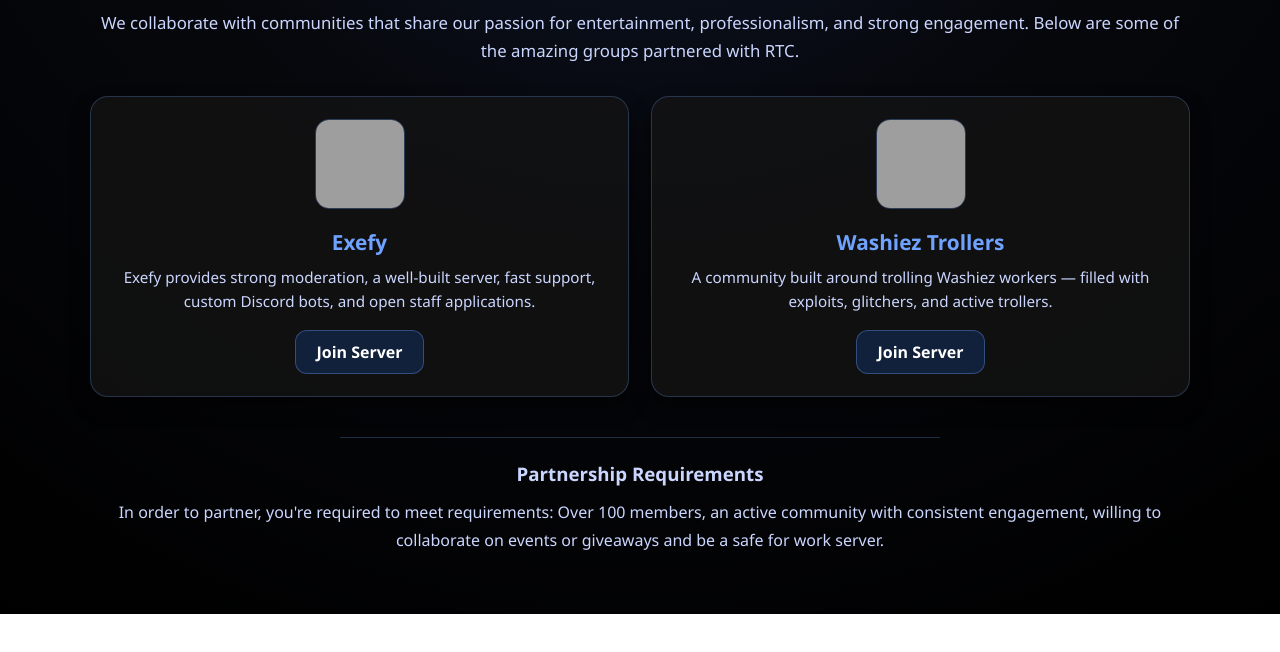
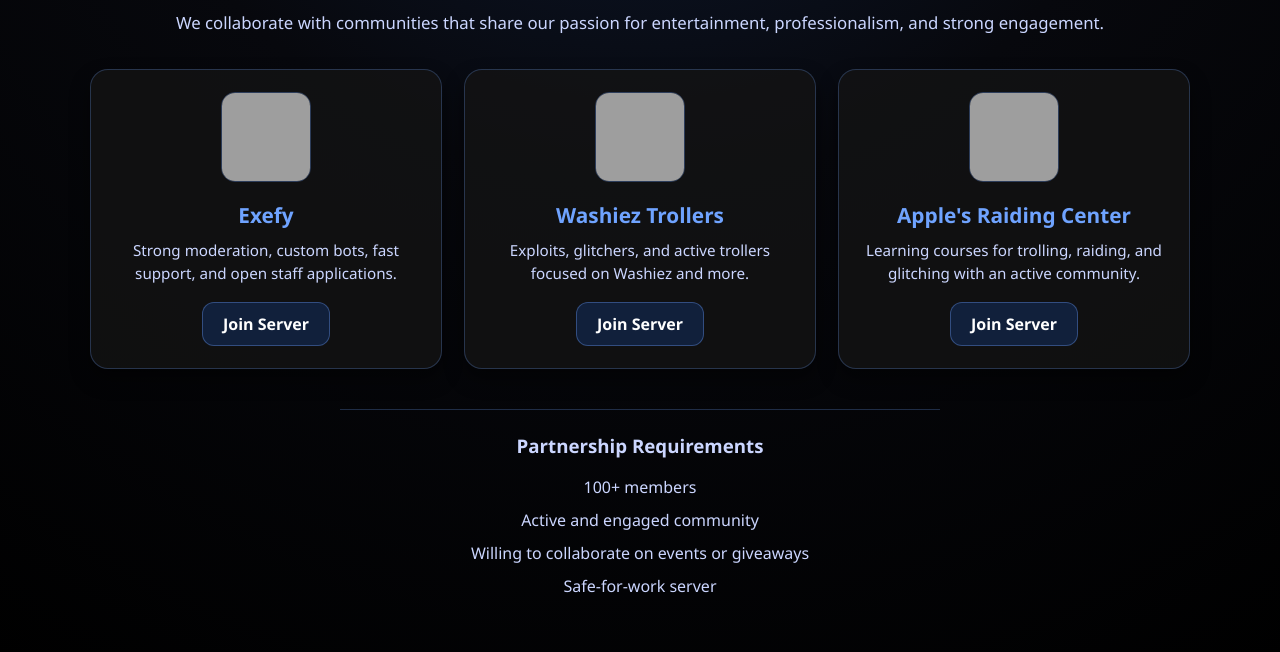
Before and after one commit to honestly-mas/rtc, a plain HTML site: page partners/index.html in a window 1280 px wide. Shown: the part 362-1014 px from the top of the page. Before the commit the page ends 976 px from the top, so only its background shows below. Drawn offline with Linux system fonts and the light colour scheme; grey boxes are pictures that could not be loaded.

Commit message:
rblx.xyz/partners

```diff
--- a/partners/index.html
+++ b/partners/index.html
@@ -98,8 +98,7 @@
 main {
   width: 100%;
   display: flex;
-  flex-direction: column;
-  align-items: center;
+  justify-content: center;
   padding: 140px 20px 60px;
 }
 
@@ -128,7 +127,6 @@
   display: grid;
   grid-template-columns: repeat(auto-fit, minmax(260px, 1fr));
   gap: 22px;
-  margin-top: 10px;
 }
 
 .partner-card {
@@ -197,12 +195,11 @@
 
 .requirements ul {
   list-style: none;
-  margin-top: 10px;
+  margin-top: 12px;
 }
 
 .requirements li {
   margin-bottom: 6px;
-  font-size: 0.97rem;
 }
 
 /* ===== RESPONSIVE ===== */
@@ -212,6 +209,7 @@
 }
 </style>
 </head>
+
 <body>
 
 <header>
@@ -239,31 +237,29 @@
     <h1>Our Partners</h1>
     <p class="description">
       We collaborate with communities that share our passion for entertainment, professionalism, and strong engagement.
-      Below are some of the amazing groups partnered with RTC.
     </p>
 
     <div class="partners">
 
-      <!-- Partner 1 -->
       <div class="partner-card">
-        <img src="https://rblx.xyz/images/placeholder.png" alt="Exefy">
+        <img src="https://rblx.xyz/images/placeholder.png">
         <h3>Exefy</h3>
-        <p>
-          Exefy provides strong moderation, a well-built server, fast support,
-          custom Discord bots, and open staff applications.
-        </p>
+        <p>Strong moderation, custom bots, fast support, and open staff applications.</p>
         <a href="https://discord.gg/MgtrVN23ya" target="_blank">Join Server</a>
       </div>
 
-      <!-- Partner 2 -->
       <div class="partner-card">
-        <img src="https://rblx.xyz/images/p/wt.png" alt="Washiez Trollers">
+        <img src="https://rblx.xyz/images/p/wt.png">
         <h3>Washiez Trollers</h3>
-        <p>
-          A community built around trolling Washiez workers — filled with
-          exploits, glitchers, and active trollers.
-        </p>
+        <p>Exploits, glitchers, and active trollers focused on Washiez and more.</p>
         <a href="https://discord.gg/hvwGTGrKbH" target="_blank">Join Server</a>
+      </div>
+
+      <div class="partner-card">
+        <img src="https://rblx.xyz/images/p/arc.png">
+        <h3>Apple's Raiding Center</h3>
+        <p>Learning courses for trolling, raiding, and glitching with an active community.</p>
+        <a href="https://discord.gg/j6P98eq2w7" target="_blank">Join Server</a>
       </div>
 
     </div>
@@ -273,7 +269,11 @@
     <div class="requirements">
       <h3>Partnership Requirements</h3>
       <ul>
-In order to partner, you're required to meet requirements: Over 100 members, an active community with consistent engagement, willing to collaborate on events or giveaways and be a safe for work server.
+        <li>100+ members</li>
+        <li>Active and engaged community</li>
+        <li>Willing to collaborate on events or giveaways</li>
+        <li>Safe-for-work server</li>
+      </ul>
     </div>
 
   </div>
```
